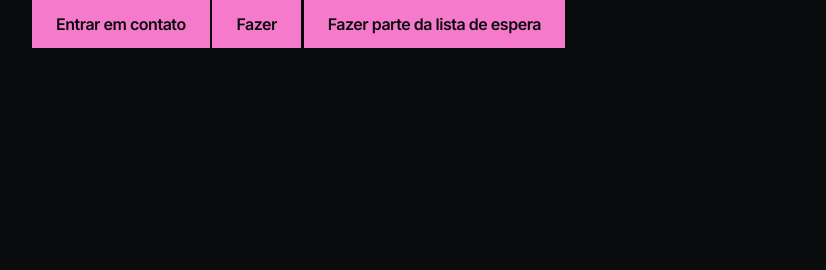
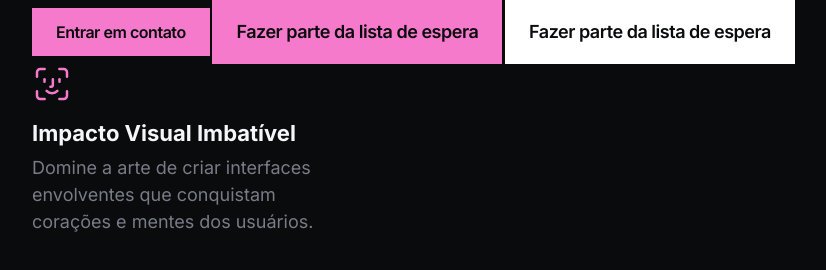
Before and after one commit to pedroGermano/structboost, a plain HTML site: page index.html in a window 1280 px wide. Shown: the whole page, without its empty margins (0-826 px from the left). Drawn offline with Linux system fonts and the light colour scheme.

Commit message:
button and item done

```diff
--- a/css/components.css
+++ b/css/components.css
@@ -6,4 +6,46 @@
   font-weight: 600;
   line-height: 100%; /* 16px */
   letter-spacing: -0.48px;
+  transition: background .3s ease;
 }
+.btn-primary.white{
+  background: #fff;
+  color: var(--gray-900);
+  transition: background .3s ease;
+}
+.btn-primary.white:hover{
+  background: var(--gray-900);
+  color: #fff;
+}
+
+
+.btn-primary.lg{
+  font-size: 1.8rem;
+  padding: 2.3rem 2.4rem;
+}
+
+.btn-primary:hover{
+  background: var(--pink-20);
+}
+
+.item-digital{
+  flex-grow: 1;
+  max-width: 38.4rem;
+}
+
+.item-digital .icon{
+  width: 4rem;
+  height: 4rem;
+  display: flex;
+  align-items: center;
+  justify-content: center;
+  margin-bottom: 1.6rem;
+}
+
+.item-digital .info h6{
+  margin-bottom: 0.8rem;
+}
+
+.item-digital .info p{
+  color: var(--gray-600);
+}
--- a/css/typography.css
+++ b/css/typography.css
@@ -41,7 +41,7 @@ h5 {
 }
 
 h6 {
-  font-weight: 600;
+  font-size: 2.2rem;
 }
 
 p {
--- a/index.html
+++ b/index.html
@@ -23,12 +23,22 @@
       <button class="btn-primary">
         Entrar em contato
       </button>
-        <button class="btn-primary">
-          Fazer
+        <button class="btn-primary lg">
+          Fazer parte da lista de espera
         </button>
-      <button class="btn-primary">
+      <button class="btn-primary white lg">
         Fazer parte da lista de espera
       </button>
+
+      <div class="item-digital">
+        <div class="icon">
+          <img src="img/icons/face-id.svg" alt="">
+        </div>
+        <div class="info">
+          <h6>Impacto Visual Imbatível</h6>
+          <p>Domine a arte de criar interfaces envolventes que conquistam <br> corações e mentes dos usuários.</p>
+        </div>
+      </div>
     </div>
   </body>
 </html>
```
Also changed, not shown: img/icons/computers.svg (added), img/icons/face-id.svg (added), img/icons/seo-search-graph.svg (added).
